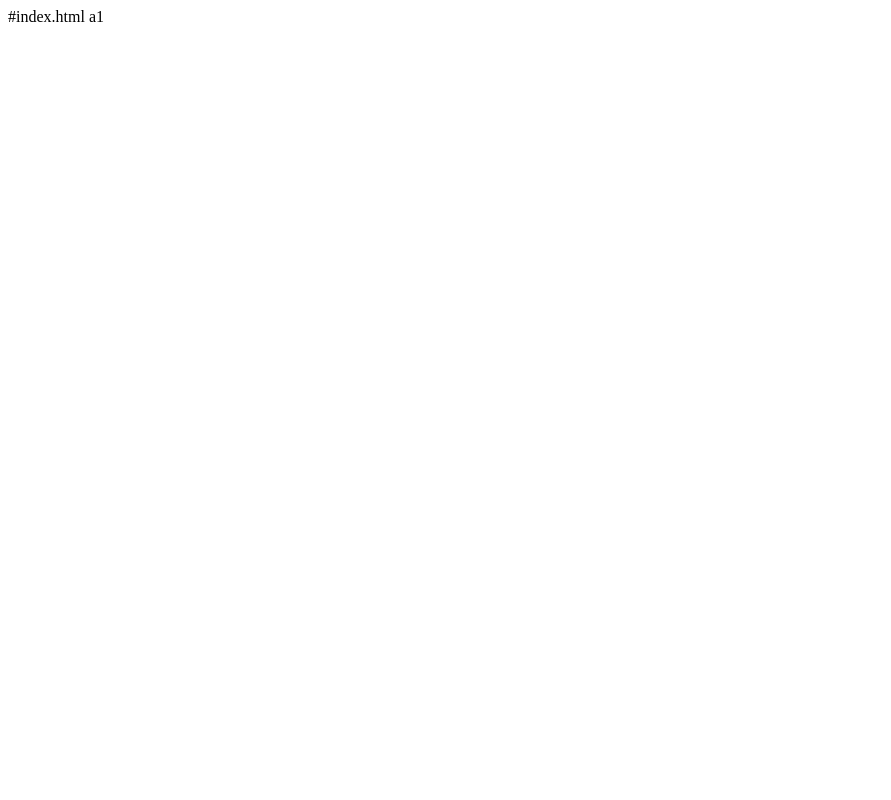
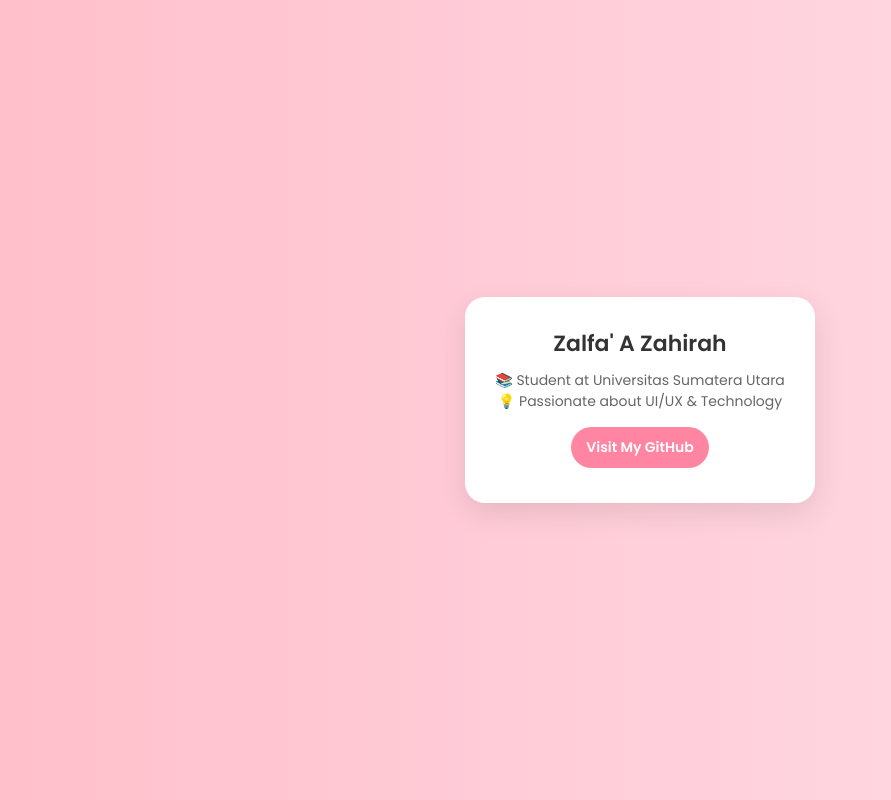
Before and after one commit to zahirazalfa/zahirazalfa, a plain HTML site: page index.html in a window 1280 px wide. Shown: the whole page, without its empty margins (0-891 px from the left). Drawn offline with Linux system fonts and the light colour scheme.

Commit message:
Update index.html

```diff
--- a/index.html
+++ b/index.html
@@ -1 +1,74 @@
-#index.html a1
+<!DOCTYPE html>
+<html lang="en">
+<head>
+    <meta charset="UTF-8">
+    <meta name="viewport" content="width=device-width, initial-scale=1.0">
+    <title>Profile Card - Zalfa</title>
+    <link rel="preconnect" href="https://fonts.googleapis.com">
+    <link href="https://fonts.googleapis.com/css2?family=Poppins:wght@300;400;600&display=swap" rel="stylesheet">
+    <style>
+        * {
+            margin: 0;
+            padding: 0;
+            box-sizing: border-box;
+            font-family: 'Poppins', sans-serif;
+        }
+
+        body {
+            display: flex;
+            justify-content: center;
+            align-items: center;
+            height: 100vh;
+            background: linear-gradient(to right, #FFC0CB, #FFDEE9);
+        }
+
+        .profile-card {
+            background: white;
+            width: 350px;
+            border-radius: 20px;
+            box-shadow: 0 10px 30px rgba(0, 0, 0, 0.1);
+            text-align: center;
+            padding: 20px;
+            position: relative;
+        }
+
+        .profile-card h2 {
+            font-size: 22px;
+            color: #333;
+            margin: 10px 0;
+        }
+
+        .profile-card p {
+            font-size: 14px;
+            color: #666;
+        }
+
+        .contact-btn {
+            display: inline-block;
+            margin: 15px 0;
+            padding: 10px 15px;
+            background: #FF85A2;
+            color: white;
+            border-radius: 25px;
+            text-decoration: none;
+            font-size: 14px;
+            font-weight: bold;
+            transition: 0.3s;
+        }
+
+        .contact-btn:hover {
+            background: #ff5c7a;
+        }
+    </style>
+</head>
+<body>
+
+    <div class="profile-card">
+        <h2>Zalfa' A Zahirah</h2>
+        <p>📚 Student at Universitas Sumatera Utara</p>
+        <p>💡 Passionate about UI/UX & Technology</p>
+        <a href="https://zahirazalfa.github.io/zahirazalfa/" class="contact-btn" target="_blank">Visit My GitHub</a>
+    </div>
+
+</body>
+</html>
```
